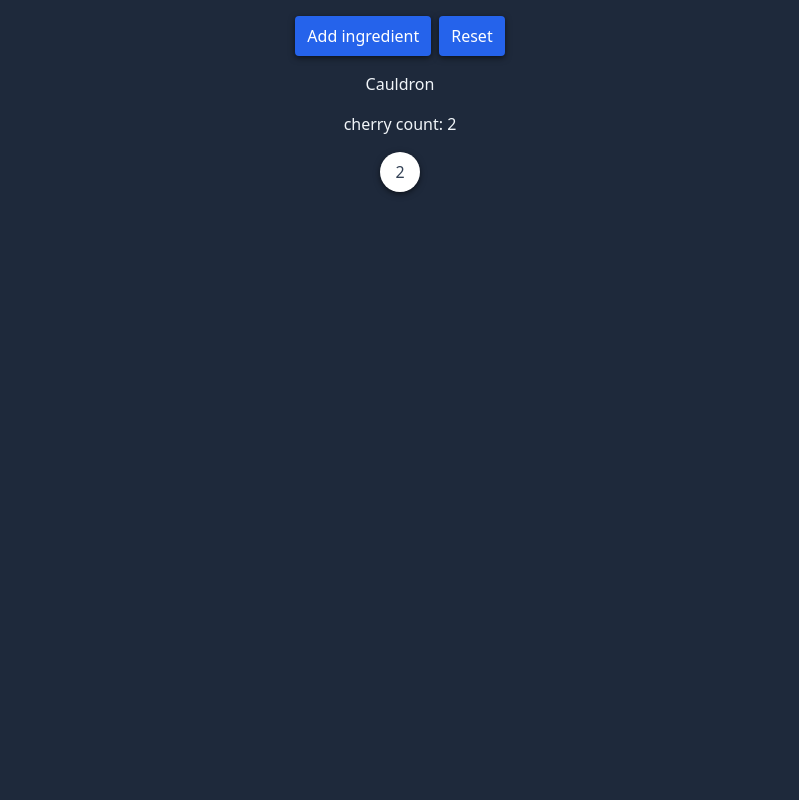
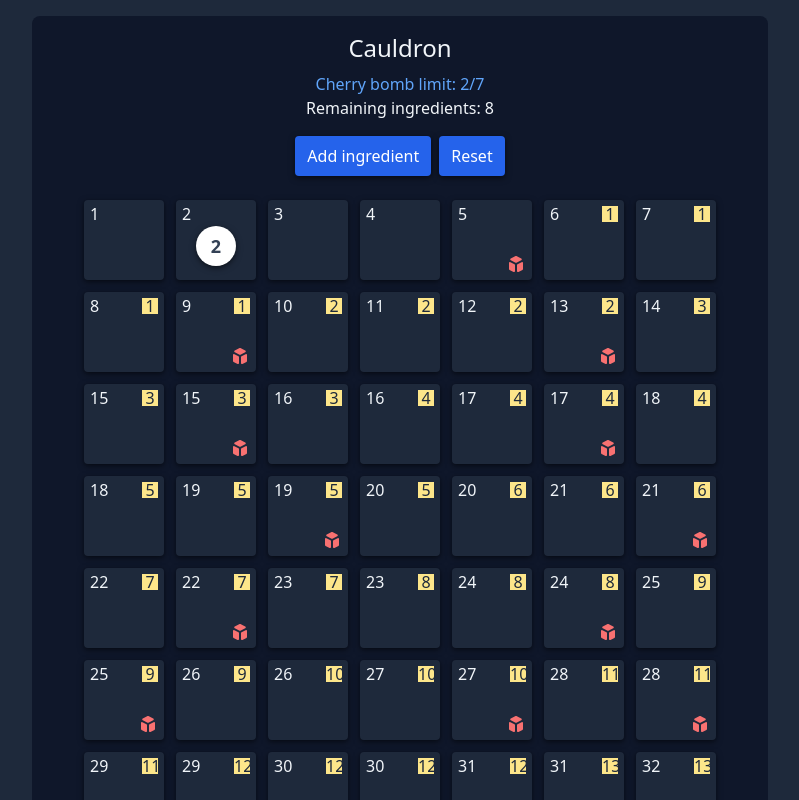
Before and after one commit to itsMapleLeaf/potion-brewing-deck-builder, a React (Vite) app: page / in a window 1280 px wide. Both pictures are taken after a click on the button "Add ingredient". Shown: the top 800 px of the page, without its empty margins (240-1039 px from the left). Built offline with nearby package versions, Linux system fonts and the light colour scheme; what type-route would draw is missing.

Commit message:
label cauldron spaces

```diff
--- a/shared/helpers.ts
+++ b/shared/helpers.ts
@@ -4,10 +4,37 @@ export function isTruthy<T>(value: T | Falsy): value is T {
   return !!value
 }
 
-export function pickRandom<T>(array: T[]): T {
+export function pickRandom<T>(array: T[]): T | undefined {
   return array[Math.floor(Math.random() * array.length)]
 }
 
 export function randomRange(min: number, max: number): number {
   return Math.floor(Math.random() * (max - min + 1)) + min
 }
+
+type RangeArgs =
+  | [end: number]
+  | [start: number, end: number]
+  | [start: number, end: number, step: number]
+
+function* generateRange(...args: RangeArgs): Generator<number> {
+  let start: number
+  let end: number
+  let step = 1
+
+  if (args.length === 1) {
+    ;[start, end] = [0, args[0]]
+  } else if (args.length === 2) {
+    ;[start, end] = args
+  } else {
+    ;[start, end, step] = args
+  }
+
+  for (let i = start; i < end; i += step) {
+    yield i
+  }
+}
+
+export function range(...args: RangeArgs): number[] {
+  return Array.from(generateRange(...args))
+}
--- a/shared/types.ts
+++ b/shared/types.ts
@@ -1 +1,5 @@
 export type Falsy = false | undefined | null | 0 | ""
+
+export type Dict<Value, Key extends PropertyKey = PropertyKey> = Partial<
+  Record<Key, Value>
+>
--- a/src/App.tsx
+++ b/src/App.tsx
@@ -2,34 +2,52 @@ import clsx from "clsx"
 import produce from "immer"
 import type { ReactNode } from "react"
 import { useState } from "react"
-import { randomRange } from "../shared/helpers"
+import { randomRange, range } from "../shared/helpers"
+import type { Dict } from "../shared/types"
+import type { BoardSpace } from "./board-spaces"
+import { boardSpaces } from "./board-spaces"
+
+type PieceKind = "green" | "orange" | "white" | "empty"
 
 type Piece = {
-  color: "green" | "orange" | "white"
+  kind: PieceKind
   value: number
 }
 
-const initialState = {
+type GameState = {
+  bag: Array<Piece>
+  cauldron: Array<Piece>
+}
+
+const initialState: GameState = {
   bag: [
-    { color: "green", value: 1 },
-    { color: "orange", value: 1 },
-    { color: "white", value: 1 },
-    { color: "white", value: 1 },
-    { color: "white", value: 1 },
-    { color: "white", value: 1 },
-    { color: "white", value: 2 },
-    { color: "white", value: 2 },
-    { color: "white", value: 3 },
-  ] as Piece[],
-  cauldron: [] as Piece[],
+    { kind: "green", value: 1 },
+    { kind: "orange", value: 1 },
+    { kind: "white", value: 1 },
+    { kind: "white", value: 1 },
+    { kind: "white", value: 1 },
+    { kind: "white", value: 1 },
+    { kind: "white", value: 2 },
+    { kind: "white", value: 2 },
+    { kind: "white", value: 3 },
+  ],
+  cauldron: [],
 }
+
+const cherryBombLimit = 7
 
 export function App() {
   const [state, setState] = useState(initialState)
 
-  const cherryCount = state.cauldron
-    .filter(({ color }) => color === "white")
-    .reduce((count, { value }) => count + value, 0)
+  const cherryValue = state.cauldron
+    .filter((piece) => piece.kind === "white")
+    .reduce((count, piece) => count + piece.value, 0)
+
+  function getCherryBombLimitClass() {
+    if (cherryValue <= cherryBombLimit - 3) return clsx`text-blue-400`
+    if (cherryValue <= cherryBombLimit - 1) return clsx`text-yellow-400`
+    return clsx`text-red-400`
+  }
 
   function reset() {
     setState(initialState)
@@ -39,44 +57,100 @@ export function App() {
     setState(
       produce((draft) => {
         const index = randomRange(0, draft.bag.length - 1)
+
         const [piece] = draft.bag.splice(index, 1)
-        if (piece) {
-          draft.cauldron.push(piece)
-        }
+        if (!piece) return
+
+        const emptySpaces = range(0, piece.value - 1).map<Piece>(() => ({
+          kind: "empty",
+          value: 0,
+        }))
+        draft.cauldron.push(...emptySpaces, piece)
       })
     )
   }
 
   return (
     <main className="flex flex-col items-center w-full max-w-screen-md gap-4 p-4 mx-auto">
-      <section className="flex gap-2">
-        <SolidButton onClick={drawPiece}>Add ingredient</SolidButton>
-        <SolidButton onClick={reset}>Reset</SolidButton>
-      </section>
-      <h1>Cauldron</h1>
-      <p>cherry count: {cherryCount}</p>
-      <section className="flex gap-3">
-        {state.cauldron.map((piece, index) => (
-          <IngredientTile key={index} piece={piece} />
-        ))}
+      <section className="flex flex-col items-center p-4 text-center bg-gray-900 rounded-lg">
+        <h1 className="mb-2 text-2xl font-light">Cauldron</h1>
+
+        <p className={getCherryBombLimitClass()}>
+          Cherry bomb limit: {cherryValue}/{cherryBombLimit}
+        </p>
+
+        <p>Remaining ingredients: {state.bag.length}</p>
+
+        <section className="flex gap-2 mt-4">
+          <SolidButton onClick={drawPiece}>Add ingredient</SolidButton>
+          <SolidButton onClick={reset}>Reset</SolidButton>
+        </section>
+
+        <section className="flex flex-wrap justify-center gap-3 mt-6">
+          {boardSpaces.map((space, index) => {
+            const piece = state.cauldron[index]
+            return (
+              <CauldronSpace key={index} space={space}>
+                {piece && <IngredientTile piece={piece} />}
+              </CauldronSpace>
+            )
+          })}
+        </section>
       </section>
     </main>
   )
 }
 
+function CauldronSpace({
+  space,
+  children,
+}: {
+  space: BoardSpace
+  children: React.ReactNode
+}) {
+  return (
+    <div className="relative flex flex-col w-20 h-20 bg-gray-800 rounded shadow bg-gray">
+      <p className="flex justify-between mx-1.5 mt-1.5 font-medium leading-none">
+        <span title={`Gives you ${space.shopPoints} point(s) for shopping`}>
+          {space.shopPoints}
+        </span>
+
+        {space.victoryPoints > 0 && (
+          <span
+            title={`Gives you ${space.victoryPoints} victory point(s)`}
+            className="inline-block w-4 h-4 text-gray-800 bg-yellow-200"
+          >
+            {space.victoryPoints}
+          </span>
+        )}
+      </p>
+
+      <div className="self-center mt-1">{children}</div>
+
+      {space.hasRuby && (
+        <div className="absolute text-red-400 right-1.5 bottom-1.5">
+          <CubeIcon />
+        </div>
+      )}
+    </div>
+  )
+}
+
 function IngredientTile({ piece }: { piece: Piece }) {
-  const colorClasses: Record<Piece["color"], string> = {
-    green: clsx`bg-green-500 text-white`,
-    orange: clsx`bg-yellow-500 text-white`,
+  const colorClasses: Dict<string, PieceKind> = {
+    green: clsx`bg-green-600 text-white`,
+    orange: clsx`bg-yellow-600 text-white`,
     white: clsx`bg-white text-gray-700`,
   }
 
+  if (piece.kind === "empty") return null
+
   return (
     <div
-      title={`${piece.color} ${piece.value}`}
+      title={`${piece.kind} ${piece.value}`}
       className={clsx(
-        "flex items-center justify-center w-10 h-10 rounded-full shadow font-medium",
-        colorClasses[piece.color]
+        "flex items-center justify-center w-10 h-10 rounded-full shadow font-bold text-lg",
+        colorClasses[piece.kind]
       )}
     >
       {piece.value}
@@ -92,3 +166,27 @@ function SolidButton(props: { children: ReactNode; onClick: () => void }) {
     />
   )
 }
+
+function CubeIcon({
+  size = 5,
+  inline,
+}: {
+  size?: 4 | 5 | 6
+  inline?: boolean
+}) {
+  return (
+    <svg
+      xmlns="http://www.w3.org/2000/svg"
+      viewBox="0 0 20 20"
+      fill="currentColor"
+      className={clsx(
+        size === 4 && "w-4 h-4",
+        size === 5 && "w-5 h-5",
+        size === 6 && "w-6 h-6",
+        inline && "inline-block"
+      )}
+    >
+      <path d="M11 17a1 1 0 001.447.894l4-2A1 1 0 0017 15V9.236a1 1 0 00-1.447-.894l-4 2a1 1 0 00-.553.894V17zM15.211 6.276a1 1 0 000-1.788l-4.764-2.382a1 1 0 00-.894 0L4.789 4.488a1 1 0 000 1.788l4.764 2.382a1 1 0 00.894 0l4.764-2.382zM4.447 8.342A1 1 0 003 9.236V15a1 1 0 00.553.894l4 2A1 1 0 009 17v-5.764a1 1 0 00-.553-.894l-4-2z" />
+    </svg>
+  )
+}
```
